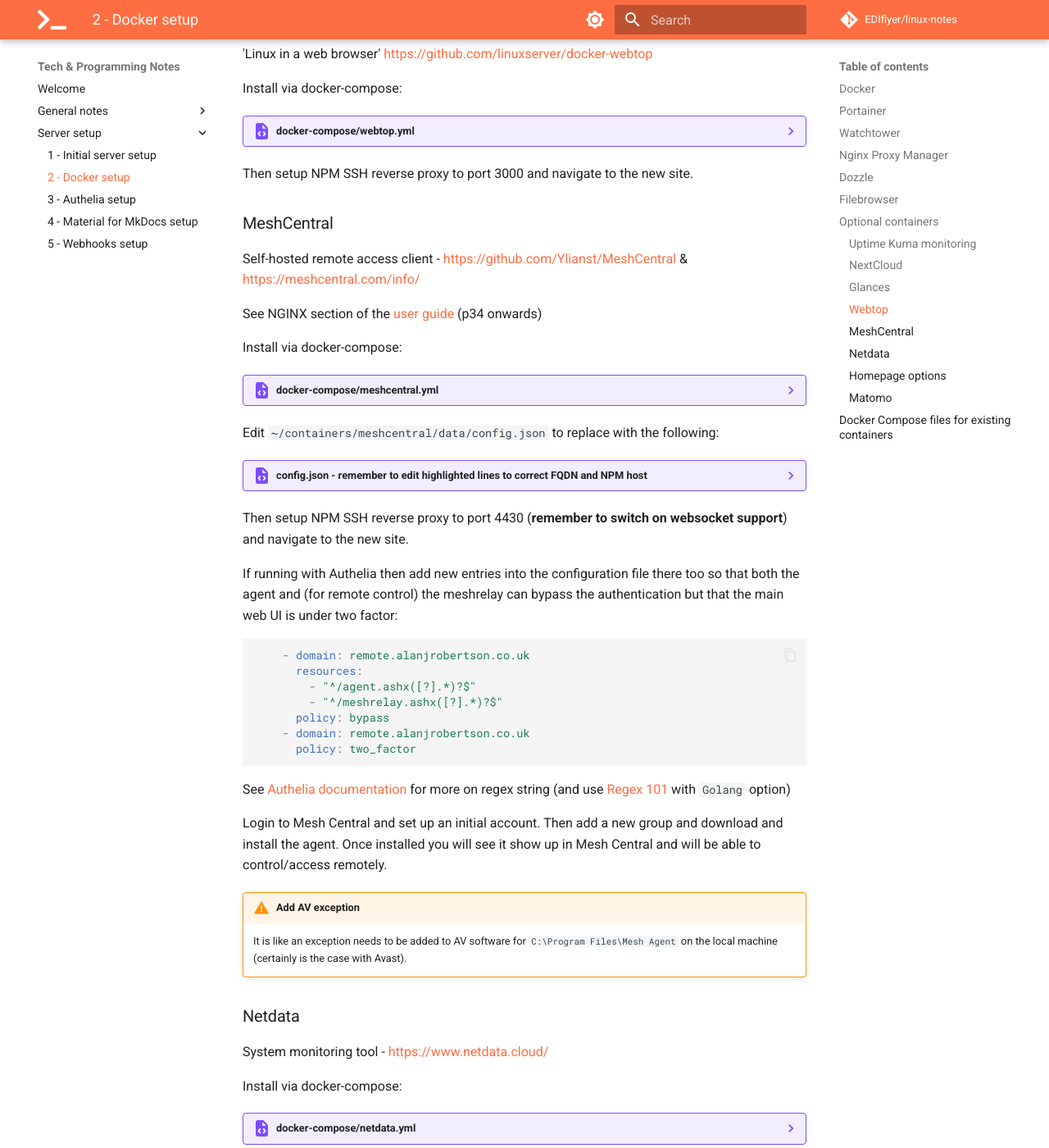
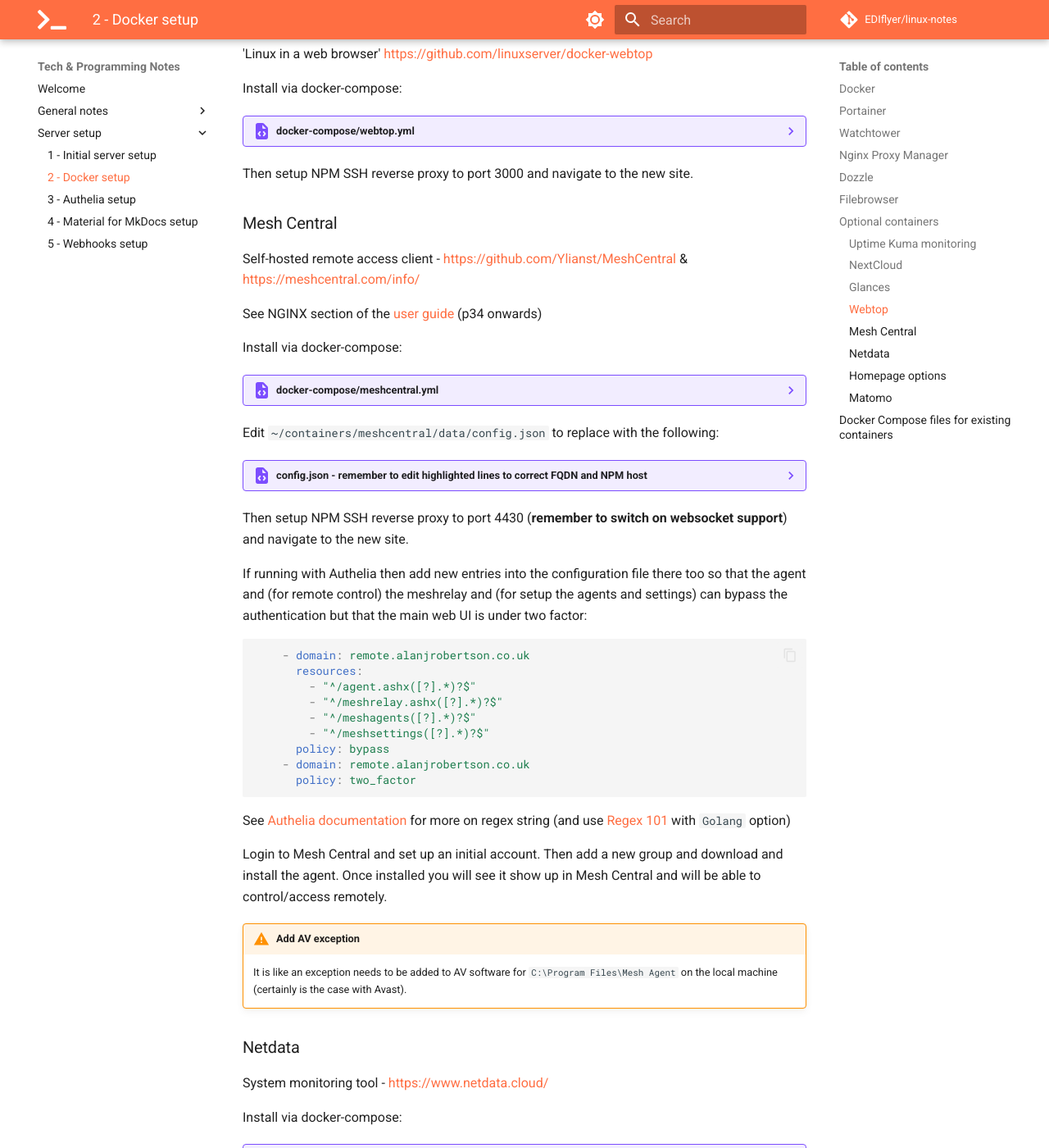
Before and after one commit to EDIflyer/linux-notes, an MkDocs documentation site: the page built from docs/server-setup/docker_setup.md, in a window 1280 px wide and 1400 px high, scrolled down 5563 px. Shown: the whole window at 82% size. Built offline with MkDocs 1.6.1 and Material for MkDocs 9.7.7, drawn with Linux system fonts in a browser that asks for light colours; comment, search, counter and statistics services are not loaded.

Commit message:
add Authelia bypass for downloading/installing invites

````diff
--- a/docs/server-setup/docker_setup.md
+++ b/docs/server-setup/docker_setup.md
@@ -198,7 +198,7 @@ Install via docker-compose:
     ```
 Then setup NPM SSH reverse proxy to port 3000 and navigate to the new site.
 
-### MeshCentral
+### Mesh Central
 Self-hosted remote access client - https://github.com/Ylianst/MeshCentral & https://meshcentral.com/info/
 
 See NGINX section of the [user guide](https://info.meshcentral.com/downloads/MeshCentral2/MeshCentral2UserGuide.pdf) (p34 onwards)
@@ -215,12 +215,14 @@ Edit `~/containers/meshcentral/data/config.json` to replace with the following:
     ```
 Then setup NPM SSH reverse proxy to port 4430 (**remember to switch on websocket support**) and navigate to the new site.
 
-If running with Authelia then add new entries into the configuration file there too so that both the agent and (for remote control) the meshrelay can bypass the authentication but that the main web UI is under two factor:
+If running with Authelia then add new entries into the configuration file there too so that the agent and (for remote control) the meshrelay and (for setup the agents and settings) can bypass the authentication but that the main web UI is under two factor:
 ``` yaml
     - domain: remote.alanjrobertson.co.uk
       resources:
         - "^/agent.ashx([?].*)?$"
         - "^/meshrelay.ashx([?].*)?$"
+        - "^/meshagents([?].*)?$"
+        - "^/meshsettings([?].*)?$"
       policy: bypass
     - domain: remote.alanjrobertson.co.uk
       policy: two_factor
````
